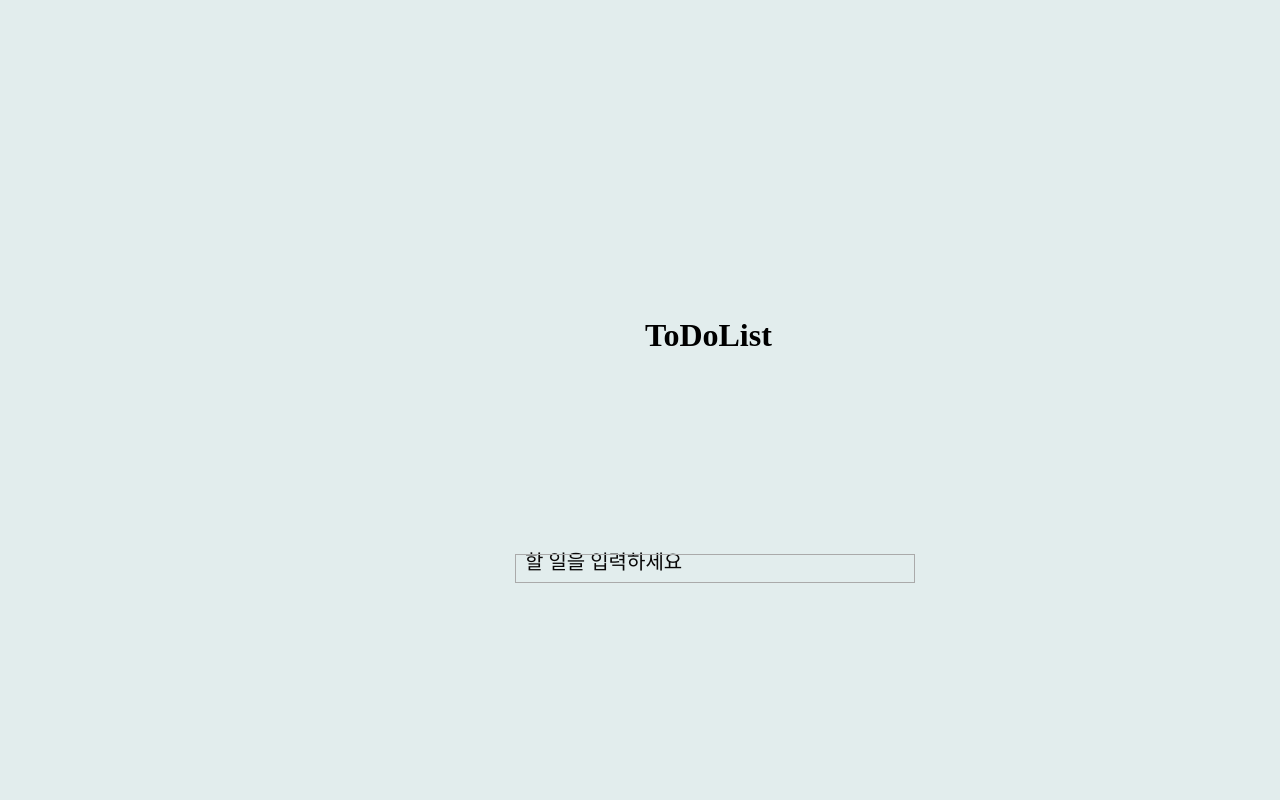
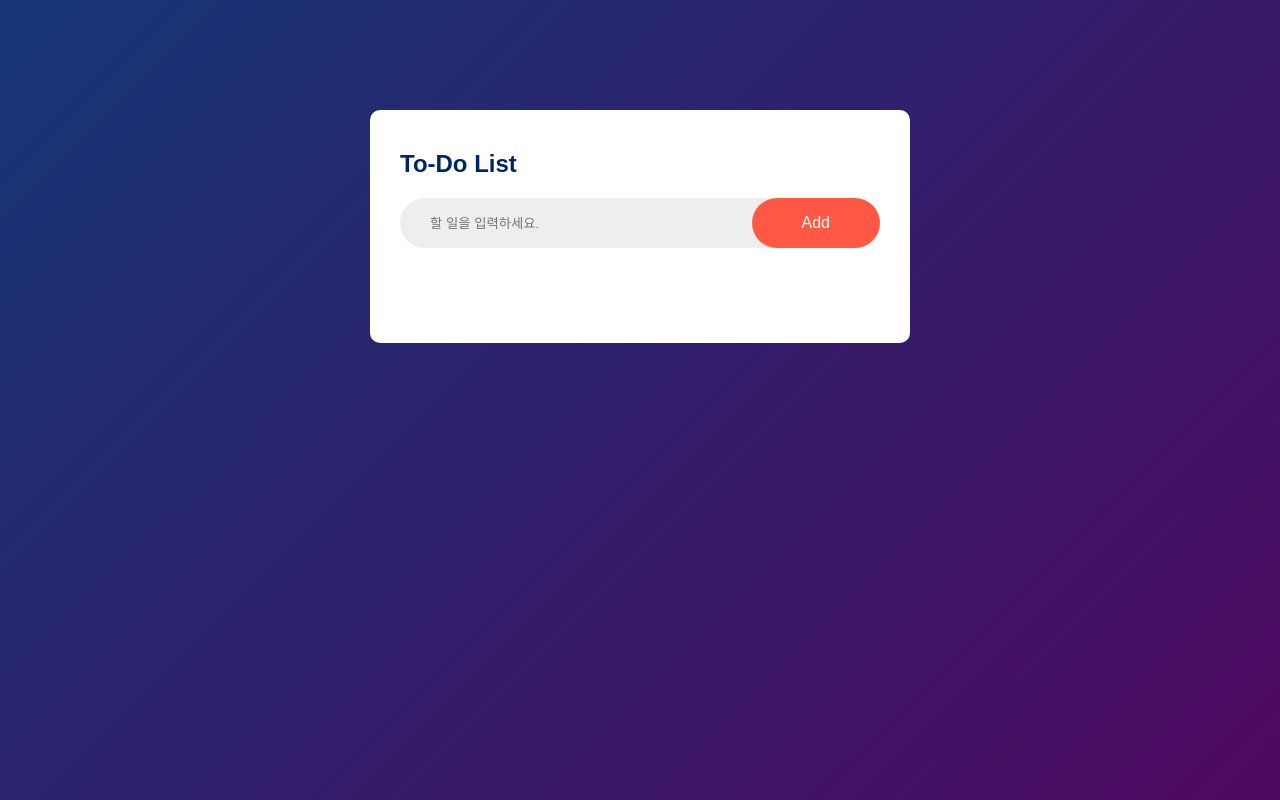
Before and after one commit to JinIleSon/To_Do_List, a plain HTML site: page index.html in a window 1280 px wide. Drawn offline with Linux system fonts and the light colour scheme.

Commit message:
todolist(1/2)

```diff
--- a/index.html
+++ b/index.html
@@ -3,16 +3,24 @@
 <head>
     <meta charset="UTF-8">
     <meta name="viewport" content="width=device-width, initial-scale=1.0">
-    <link href="https://fonts.googleapis.com/css2?family=Raleway&display=swap" rel="stylesheet">
     <title>Todolist</title>
     <link href="style.css" rel="stylesheet">
 </head>
 <body>
-    <div class="background-blur">
-        <h1>ToDoList</h1>
-        <input type="text" required>
-        <label>할 일을 입력하세요</label>
-        <span></span>
+    <div class="container">
+        <div class="todo-app">
+            <h2>To-Do List</h2>
+            <div class="row">
+                <input type="text" id="input-box" placeholder="할 일을 입력하세요.">
+                <button onclick="addTask()">Add</button>
+            </div>
+            <ul id="list-container">
+                <!-- <li class="checked">Task 1</li>
+                <li>Task 2</li>
+                <li>Task 3</li> -->
+            </ul>
+        </div>
     </div>
+    <script src="script.js"></script>
 </body>
 </html>
--- /dev/null
+++ b/script.js
@@ -0,0 +1,14 @@
+/* document.getElementById는 HTML에서 특정 id를 가진 요소를 가져온다 */
+const inputBox = document.getElementById("input-box");
+const listContainer = document.getElementById("list-container");
+
+function addTask() {
+    if (inputBox.value === ''){ /* inputBox의 값이 없다면 */
+        alert("할 일을 입력해주세요!");
+    }
+    else{
+        let li = document.createElement("li"); /* <li></li> 요소 생성 */
+        li.innerHTML = inputBox.value; /* <li>inputBox.value</li> */
+        listContainer.appendChild(li); /* <ul> 또는 <ol> 리스트 요소에 대해 / li 요소를 listContainer의 마지막 자식 요소로 추가 */
+    }
+}
--- a/style.css
+++ b/style.css
@@ -1,72 +1,89 @@
 *{
-    margin:0;
-    padding:0;
-    box-sizing:border-box;
+  margin: 0;
+  padding: 0;
+  font-family: sans-serif;
+  box-sizing: border-box;
 }
 
-body{
-    background-color:#e2eded;
-    display: flex;
-    justify-content: center;
-    align-items: center;
-    height: 100vh;
+.container{
+  width: 100%; /* container 요소 너비를 전체 너비로 설정 */
+  min-height: 100vh; /* 최소 높이를 뷰포트(viewport) 높이 100%로 설정(브라우저 화면 높이와 동일) */
+  background: linear-gradient(135deg, #153677, #4e085f); /* 135도 각도의 그라디언트 배경 적용. #153677 -> #4e085f로 부드럽게 변환 */
+  padding: 10px; /* 요소 내부 여백 10px로 설정 */
 }
 
-h1{
-    margin-left:130px;
-    margin-bottom:200px;
+.todo-app{
+  width: 100%; /* 부모 요소의 너비 100% */
+  max-width: 540px; /* 해당 요소를 540px로 제한 */
+  background: #fff;
+  margin: 100px auto 20px; /* auto는 자동으로 조절, 가운데 정렬 */
+  padding: 40px 30px 70px;
+  border-radius: 10px;
 }
 
-div {
-  position: relative;
-  width: 300px;
-  margin-left: 50px;
-  margin-top: 100px;
+.todo-app h2{
+  color: #002765;
+  display: flex;
+  align-items: center;
+  margin-bottom: 20px;
 }
 
-input {
-  font-size: 15px;
-  color: #222222;
-  width: 400px;
-  border: solid #aaaaaa 1px;
-  padding-bottom: 10px;
-  padding-left: 10px;
-  position: relative;
-  background: none;
-  z-index: 5;
+.row{
+  display: flex;
+  align-items: center; /* 세로선 상 중앙 */
+  justify-content: space-between; /* 가로선 정렬 방식 요소 사이에 동일 간격 둠 */
+  background: #edeef0;
+  border-radius: 30px;
+  padding-left: 20px;
+  margin-bottom: 25px;
 }
 
-input::placeholder { color: #aaaaaa; }
-input:focus { outline: none; }
-
-span {
-  display: block;
-  position: absolute;
-  bottom: 0;
-  left: 0%;  /* right로만 바꿔주면 오 - 왼 */
-  background-color: #666;
-  width: 0;
-  height: 2px;
-  border-radius: 2px;
-  transition: 0.3s;
+input{
+  flex: 1; /* 1은 flex-grow: 1;과 동일 → 부모 요소 내에서 가능한 만큼 확장됨 */
+  border: none;
+  outline: none; /* 포커스를 받을 때 나타나는 외곽선을 제거 */
+  background: transparent; /* 투명색 */
+  padding: 10px;
 }
 
-label {
-  position: absolute;
-  color: #080707;
-  left: 10px;
-  font-size: 20px;
-  bottom: 8px;
-  transition: all .2s;
+button{
+  border: none;
+  outline: none;
+  padding: 16px 50px; /* 상하, 좌우 */
+  background: #ff5945; /* 배경색 */
+  color: #fff; /* 글자색 */
+  font-size: 16px;
+  cursor: pointer; /* 버튼에 마우스 올리면 손 모양나옴 */
+  border-radius: 40px;
 }
 
-input:focus ~ label, input:valid ~ label {
-  font-size: 16px;
-  bottom: 30px;
-  color: #666;
-  font-weight: bold;
+ul li{
+  list-style: none; /* li의 불릿 모양 등을 결정 */
+  font-size: 17px;
+  padding: 12px 8px 12px 50px; /* 상 우 하 좌 순으로 padding*/
+  user-select: none; /* 사용자가 드래그할 수 있는지 결정 - none은 x */
+  cursor: pointer; /* 갖다대면 손 모양으로 */
+  position: relative;
 }
 
-input:focus ~ span, input:valid ~ span {
-  width: 133%;
+ul li::before{
+  content:''; /* 비어 있는 내용(가상 요소) before를 사용하기 위해 사용 */
+  position: absolute;
+  height: 28px; /* 원의 높이 */
+  width: 28px; /* 원의 너비 */
+  border-radius: 50%;
+  background-image: url(unchecked.png);
+  background-size: cover;
+  background-position: center; /* 이미지 중앙 정렬 */
+  top: 12px; /* li 요소의 위쪽에서 12px 이동 */
+  left: 8px; /* li 요소의 왼쪽에서 8px 이동 */
 }
+
+ul li.checked{
+  color: #555; /* 클릭 후 글자 색이 바뀌게 */
+  text-decoration: line-through; /* 클릭 후 취소선 나오게 */
+}
+
+ul li.checked::before{ /* before라는 가상 요소에 대해서 이미지를 따로 바꿈 */
+  background-image: url(checked.png); /* 체크된 이미지 */
+}
```
Also changed, not shown: checked.png (added), icon.png (added), unchecked.png (added).
